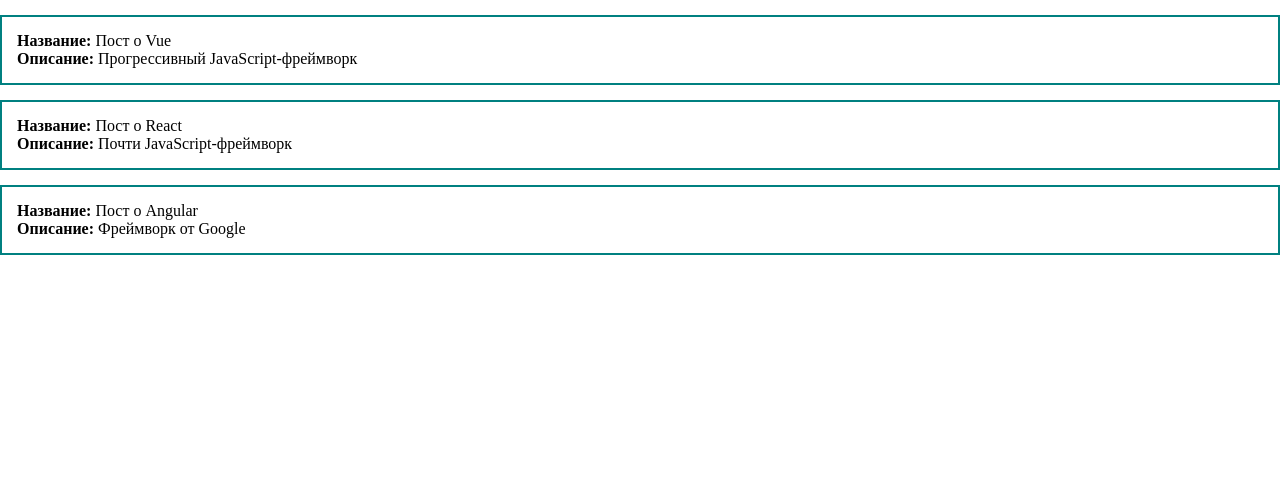
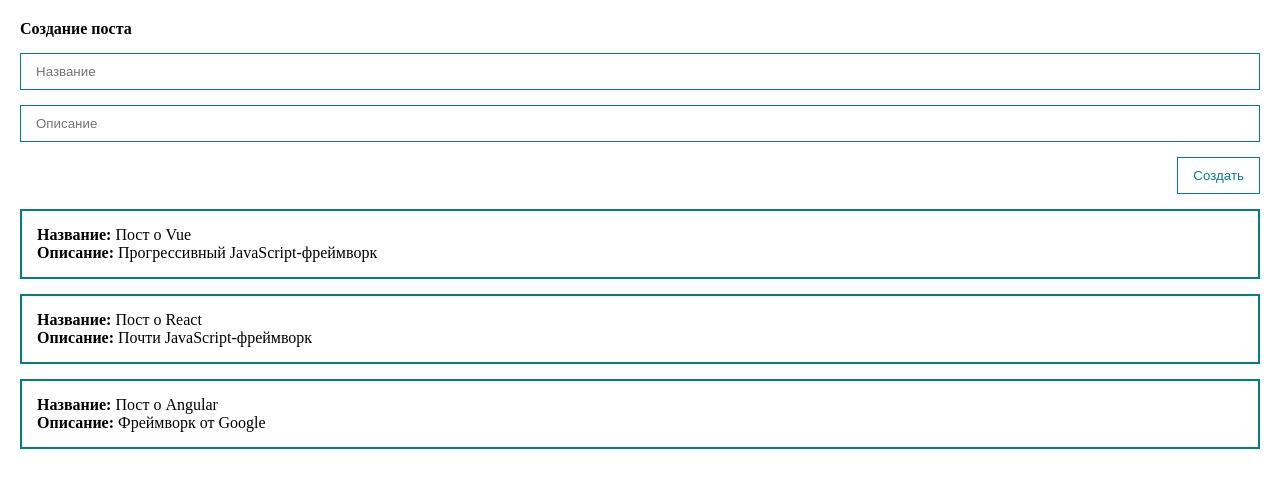
Before and after one commit to AlekseyYuriev/vue-training-project, a Vue app: page / in a window 1280 px wide. Shown: the top 488 px of the page. Built offline with nearby package versions, Linux system fonts and the light colour scheme.

Commit message:
feat: postList and postForm added

```diff
--- a/src/App.vue
+++ b/src/App.vue
@@ -1,34 +1,40 @@
 <template>
-  <div>
-    <div class="post" v-for="post in posts" :key="post.id">
-      <div><strong>Название:</strong> {{ post.title }}</div>
-      <div><strong>Описание:</strong> {{ post.description }}</div>
-    </div>
+  <div class="app">
+    <post-form @create="createPost" />
+    <post-list :posts="posts" />
   </div>
 </template>
 
 <script>
+import PostForm from '@/components/PostForm.vue';
+import PostList from '@/components/PostList.vue';
+
 export default {
+  components: {
+    PostForm,
+    PostList,
+  },
   data() {
     return {
       likes: 0,
       dislikes: 0,
       posts: [
-        {id: 1, title: 'Пост о Vue', description: 'Прогрессивный JavaScript-фреймворк'},
-        {id: 2, title: 'Пост о React', description: 'Почти JavaScript-фреймворк'},
-        {id: 3, title: 'Пост о Angular', description: 'Фреймворк от Google'}
-      ]
-    }
+        {
+          id: 1,
+          title: 'Пост о Vue',
+          body: 'Прогрессивный JavaScript-фреймворк',
+        },
+        { id: 2, title: 'Пост о React', body: 'Почти JavaScript-фреймворк' },
+        { id: 3, title: 'Пост о Angular', body: 'Фреймворк от Google' },
+      ],
+    };
   },
   methods: {
-    addLike() {
-      this.likes += 1;
+    createPost(post) {
+      this.posts.push(post);
     },
-    addDislike() {
-      this.dislikes += 1;
-    }
-  }
-}
+  },
+};
 </script>
 
 <style>
@@ -38,9 +44,7 @@
   box-sizing: border-box;
 }
 
-  .post {
-    padding: 15px;
-    border: 2px solid teal;
-    margin-top: 15px;
+.app {
+  padding: 20px;
 }
 </style>
--- /dev/null
+++ b/src/components/PostForm.vue
@@ -0,0 +1,64 @@
+<template>
+  <form @submit.prevent>
+    <h4>Создание поста</h4>
+    <input
+      v-model="post.title"
+      class="input"
+      type="text"
+      placeholder="Название"
+    />
+    <input
+      v-model="post.body"
+      class="input"
+      type="text"
+      placeholder="Описание"
+    />
+    <button class="btn" @click="createPost">Создать</button>
+  </form>
+</template>
+
+<script>
+export default {
+  data() {
+    return {
+      post: {
+        title: '',
+        body: '',
+      },
+    };
+  },
+  methods: {
+    createPost() {
+      this.post.id = Date.now();
+      this.$emit('create', this.post);
+      this.post = {
+        title: '',
+        body: '',
+      };
+    },
+  },
+};
+</script>
+
+<style scoped>
+form {
+  display: flex;
+  flex-direction: column;
+}
+
+.input {
+  width: 100%;
+  border: 1px solid teal;
+  padding: 10px 15px;
+  margin-top: 15px;
+}
+
+.btn {
+  margin-top: 15px;
+  align-self: flex-end;
+  padding: 10px 15px;
+  background: none;
+  color: teal;
+  border: 1px solid teal;
+}
+</style>
--- /dev/null
+++ b/src/components/PostList.vue
@@ -0,0 +1,25 @@
+<template>
+  <div class="post" v-for="post in posts" :key="post.id">
+    <div><strong>Название:</strong> {{ post.title }}</div>
+    <div><strong>Описание:</strong> {{ post.body }}</div>
+  </div>
+</template>
+
+<script>
+export default {
+  props: {
+    posts: {
+      type: Array,
+      required: true,
+    },
+  },
+};
+</script>
+
+<style scoped>
+.post {
+  padding: 15px;
+  border: 2px solid teal;
+  margin-top: 15px;
+}
+</style>
```
Also changed, not shown: 1 other file (tests, documents, lock files or other folders). Lines whose indentation alone changed are shown as unchanged.
